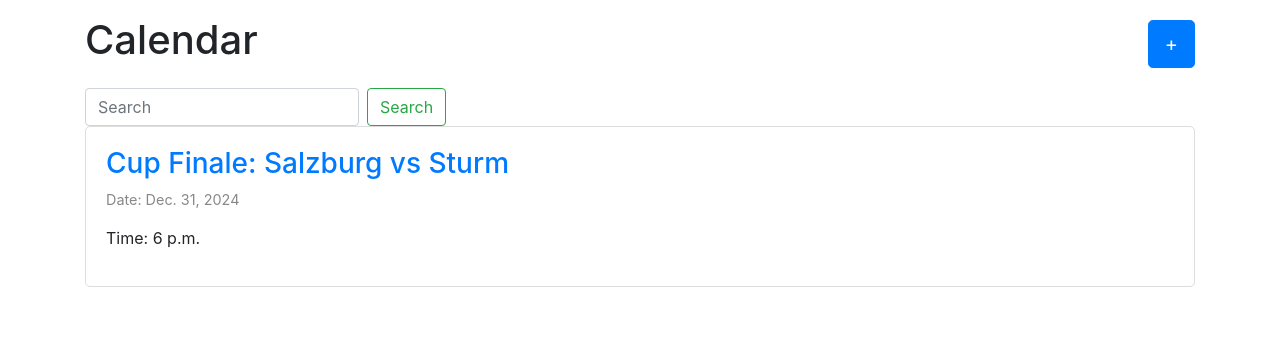
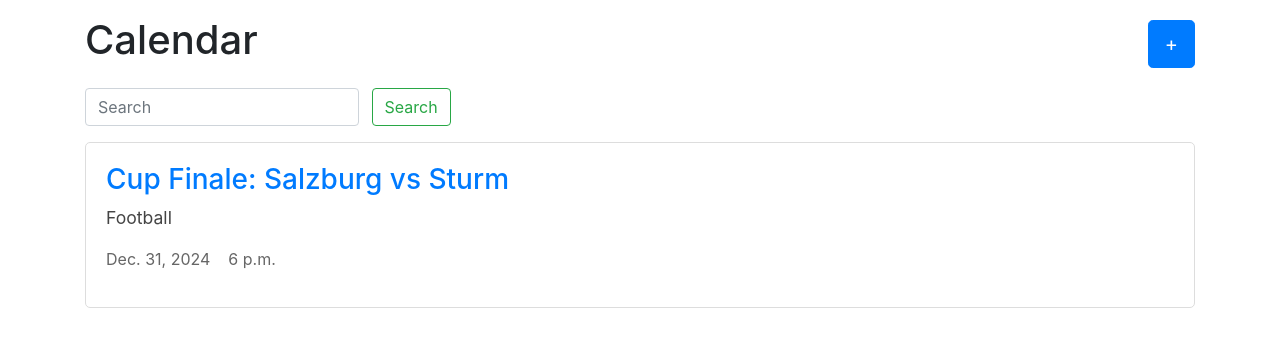
Before and after one commit to SuQuoc/sport_events_calendar, a Django app: page /events/ in a window 1280 px wide. Shown: the part 56-403 px from the top of the page. Run offline with Django 5.2, Linux system fonts and the light colour scheme; data comes from the database, SQL or seed files in the repository; some libraries are stand-ins or nearby versions.

Commit message:
fe: removed unused script, included sports to card and changed design a bit
- searchbar has now mb

```diff
--- a/sport_calendar/events/templates/events.html
+++ b/sport_calendar/events/templates/events.html
@@ -3,9 +3,6 @@
 <head>
     <title>Sport Events</title>
     <link rel="stylesheet" href="https://stackpath.bootstrapcdn.com/bootstrap/4.5.2/css/bootstrap.min.css">
-    <script src="https://code.jquery.com/jquery-3.5.1.slim.min.js"></script>
-    <script src="https://cdn.jsdelivr.net/npm/@popperjs/core@2.5.4/dist/umd/popper.min.js"></script>
-    <script src="https://stackpath.bootstrapcdn.com/bootstrap/4.5.2/js/bootstrap.min.js"></script>
     <style>
         .card {
             margin-bottom: 20px;
@@ -14,8 +11,13 @@
             border-radius: 5px;
         }
         .card .date {
-            font-size: 0.9em;
-            color: #888;
+            font-size: 1em;
+            color: #666;
+        }
+
+        .card .sport {
+            font-size: 1.1em;
+            color: #444;
         }
     </style>
 </head>
@@ -26,30 +28,30 @@
             <h1>Calendar</h1>
 
             <!-- Plus Button -->
-            <a href="{% url 'add_event'%}" class="btn btn-primary btn-lg add-button">
+            <a href="{% url 'add_event' %}" class="btn btn-primary btn-lg add-button">
                 <span class="glyphicon glyphicon-plus"></span> +
             </a>
         </div>
 
         <!-- Search Bar -->
-        <form method="GET" action="{% url 'events' %}" class="form-inline my-2 my-lg-0">
-            <input class="form-control mr-sm-2" type="search" placeholder="Search" aria-label="Search" name="query" value="{{ request.GET.q }}">
-            <button class="btn btn-outline-success my-2 my-sm-0" type="submit">Search</button>
+        <form method="GET" action="{% url 'events' %}" class="form-inline my-2 my-lg-0 ">
+            <div class="searchbar mb-3">
+                <input class="form-control mr-sm-2" type="search" placeholder="Search" aria-label="Search" name="query" value="{{ request.GET.q }}">
+                <button class="btn btn-outline-success" type="submit">Search</button>
+            </div>
         </form>
 
         {% if events %}
             {% for event in events %}
                 <div class="card">
                     <h3>
-                        <a href="#" data-toggle="modal" data-target="#eventModal{{ event.id }}">
+                        <a class="text-primary" data-toggle="modal" data-target="#eventModal{{ event.id }}">
                             {{ event.name }}: {{ event.fkey_away_team.name }} vs {{ event.fkey_home_team.name }}
                         </a>
                     </h3>
-                    <p class="date">Date: {{ event.date }}</p>
-                    <p class="time">Time: {{ event.time }}</p>
+                    <p class="sport">{{ event.fkey_sport }}</p>
+                    <p class="date">{{ event.date }}&nbsp;&nbsp;&nbsp;&nbsp;{{ event.time }}</p>
                 </div>
-
-
 
                 {% include 'event_modal.html' %}
             {% endfor %}
```
